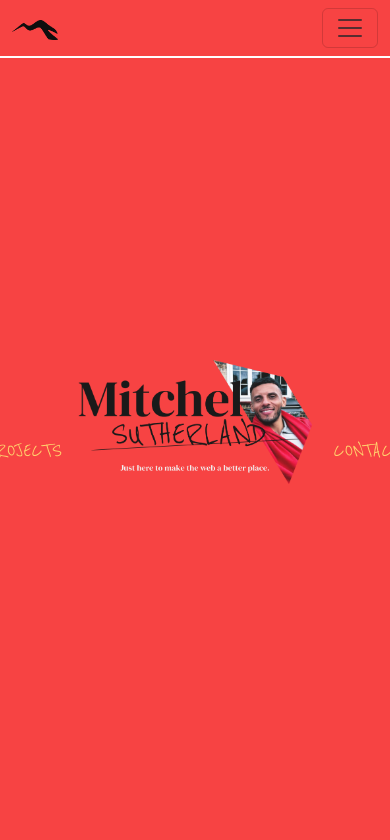
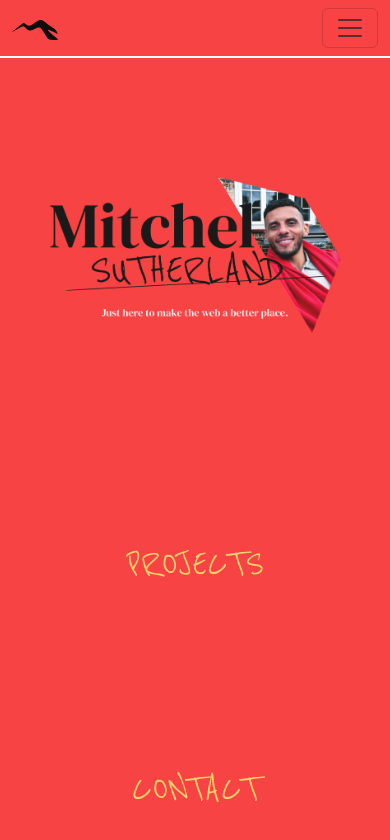
Before and after one commit to mitchjsutherland/ReactPortfolio, a React (Vite) app in the folder msreactportfolio/: page / in a window 390 px wide. Shown: the top 840 px of the page. Built offline with nearby package versions, Linux system fonts and the light colour scheme.

Commit message:
Media query for homepage added

```diff
--- a/msreactportfolio/src/App.css
+++ b/msreactportfolio/src/App.css
@@ -103,12 +103,27 @@
   font-size: 130%;
 }
 
+
+/* THIS NEEDS TO BE CHECKED OUT --------------------------------------- MAY BE DUE TO BOOTSTRAP STYLES */
+#hp-nav-home:hover, #hp-nav-projects:hover , #hp-nav-contact:hover {
+  color: #FFD16C;
+}
+
 .mainhome {
   background-color: #F74343;
   width: 100vw;
   height: 100vh;
   z-index: -1;
 }
+
+
+#new-mainbody {
+  height: 100vh;
+  width: 100vw;
+  margin: 0;
+}
+
+
 
 
 .title {
@@ -124,7 +139,7 @@
 }
 
 .profile-pic {
-  width: 60vw;
+  width: 100%;
   max-width: 600px;
 }
 
@@ -142,7 +157,55 @@
   color: #FFD16C;
 }
 
+.home-action:hover {
+  color: white;
+}
+
 .action-row {
   position: relative;
   top: 45vh;
 }
+
+
+@media only screen and (max-width: 767px) {
+
+  #new-mainprofile {
+    height: 45vh;
+    order: 1;
+    display: flex;
+    text-align: center;
+    align-items: center;
+    justify-content: center;
+  }
+
+  #new-mainprojects {
+    height: 25vh;
+    order: 2;
+    display: flex;
+    justify-content: center;
+    align-items: center;
+    text-align: center;
+  }
+
+  #new-maincontact {
+    height: 25vh;
+    order: 3;
+    display: flex;
+    justify-content: center;
+    align-items: center;
+    text-align: center;
+  }
+
+  #new-mainprojects:hover, #new-maincontact:hover {
+    background-color: darkred;
+  }
+
+  .home-action {
+    font-size: 250%
+  }
+
+  #profile-picid {
+    width: 80%;
+    max-width: 400px;
+  }
+}
--- a/msreactportfolio/src/Homepage.jsx
+++ b/msreactportfolio/src/Homepage.jsx
@@ -5,21 +5,23 @@ function Homepage() {
     return (
         <>
             <main className="mainhome">
-                {/* <video className="home-backgroundvid" autoPlay loop muted poster="https://assets.mixkit.co/videos/preview/mixkit-dehydrated-dirt-surface-texture-in-the-desert-33008-large.mp4">
-                    <source src="https://assets.mixkit.co/videos/preview/mixkit-dehydrated-dirt-surface-texture-in-the-desert-33008-large.mp4" />
-                </video> */}
-                <div className="title">
-                    <img src={PortfolioProfile} className="profile-pic"></img>
-                    {/* <h1 className="maintitle firstname"><span className="titlem">M</span><span className="titlei">i</span><span className="titlet">t</span><span className="titlec">c</span><span className="titleh">h</span><span className="titlee">e</span><span className="titlel">l</span></h1>
-                    <h1 className = "maintitle lastname">SUTHERLAND</h1> */}
-                    {/* <h3 className="subtitle"> Just here to make the web a better place.</h3> */}
-                </div>
-                {/* <div className="d-flex justify-content-center home-action-box">
-                    <div className="col-12 d-flex justify-content-between">
+
+                <div className="row align-items-center justify-content-center text-center" id="new-mainbody">
+                    <div className="col-sm-7 col-md-2 col-lg-2" id="new-mainprojects">
                         <h4 className= "home-action">PROJECTS</h4>
+                    </div>
+                    <div className="col-sm-11 col-md-6" id="new-mainprofile">
+                        <img src={PortfolioProfile} className="profile-pic" id="profile-picid"></img>
+                    </div>
+                    <div className="col-sm-7 col-md-2 col-lg-2" id="new-maincontact">
                         <h4 className= "home-action">CONTACT</h4>
                     </div>
-                </div> */}
+                </div>
+
+
+                {/* <div className="title">
+                    <img src={PortfolioProfile} className="profile-pic"></img>
+                </div>
                 <div className="row d-flex justify-content-between action-row">
                     <div className="col-2 p-0 text-center">
                         <h4 className= "home-action">PROJECTS</h4>
@@ -27,7 +29,7 @@ function Homepage() {
                     <div className="col-2 p-0 text-center">
                         <h4 className= "home-action">CONTACT</h4>
                     </div>
-                </div>
+                </div> */}
 
 
             </main>
```
